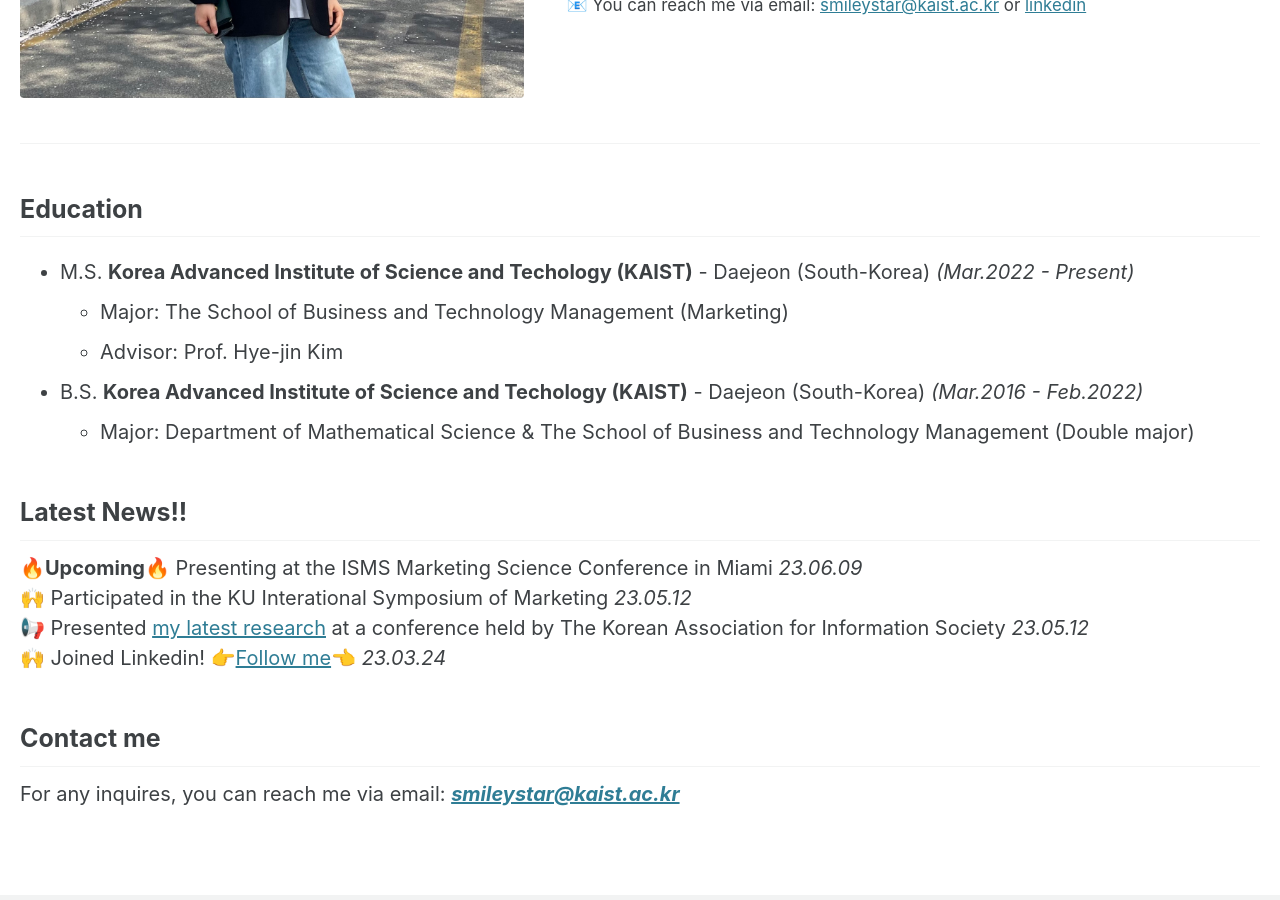
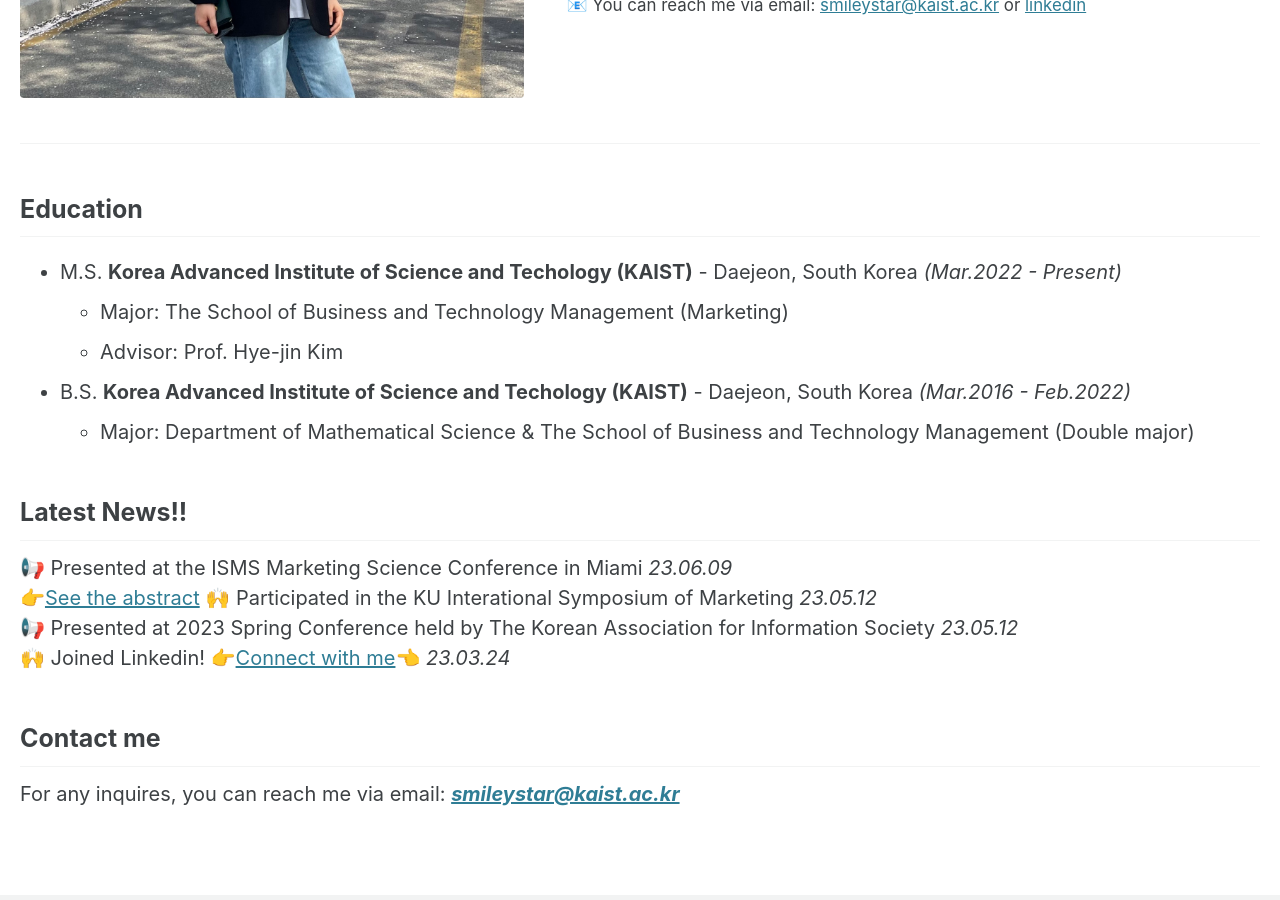
Before and after one commit to soo-13/soo-13.github.io, a Jekyll site: the page built from index.md, in a window 1280 px wide and 900 px high, scrolled down 726 px. Built offline with Jekyll 4.4.1, drawn with Linux system fonts in a browser that asks for light colours; cached includes are drawn as plain includes.

Commit message:
change conference status

```diff
--- a/index.md
+++ b/index.md
@@ -21,23 +21,23 @@ feature_row:
 
 ## Education
 
-- M.S. **Korea Advanced Institute of Science and Techology (KAIST)** - Daejeon (South-Korea)
+- M.S. **Korea Advanced Institute of Science and Techology (KAIST)** - Daejeon, South Korea
   *(Mar.2022 - Present)*
     - Major: The School of Business and Technology Management (Marketing)
     - Advisor: Prof. Hye-jin Kim
 <br/>
 
-- B.S. **Korea Advanced Institute of Science and Techology (KAIST)** - Daejeon (South-Korea)
+- B.S. **Korea Advanced Institute of Science and Techology (KAIST)** - Daejeon, South Korea
   *(Mar.2016 - Feb.2022)*
     - Major: Department of Mathematical Science &amp; The School of Business and Technology Management (Double major)
 <br/>
 
 
 ## Latest News!!
-&#x1F525;**Upcoming**&#x1F525; Presenting at the ISMS Marketing Science Conference in Miami *23.06.09* <br>
+&#x1F4E2;&#xFE0F;  Presented at the ISMS Marketing Science Conference in Miami *23.06.09* <br> &#x1F449;[See the abstract](https://soo-13.github.io/research1/)
 &#x1F64C; Participated in the KU Interational Symposium of Marketing *23.05.12*  <br>
-&#x1F4E2;&#xFE0F; Presented [my latest research](https://soo-13.github.io/research1/) at a conference held by The Korean Association for Information Society *23.05.12* <br>
-&#x1F64C; Joined Linkedin! &#x1F449;[Follow me](https://www.linkedin.com/in/yeonsoo-lee-smileystar/)&#x1F448; *23.03.24*  <br>
+&#x1F4E2;&#xFE0F; Presented at 2023 Spring Conference held by The Korean Association for Information Society *23.05.12* <br>
+&#x1F64C; Joined Linkedin! &#x1F449;[Connect with me](https://www.linkedin.com/in/yeonsoo-lee-smileystar/)&#x1F448; *23.03.24*  <br>
 
 <!--
 ## Skills
```
Also changed, not shown: _pages/research.md (+1 -1 lines), _pages/research1.md (+15 -6 lines), assets/images/Form.png (added), 3 other files.
